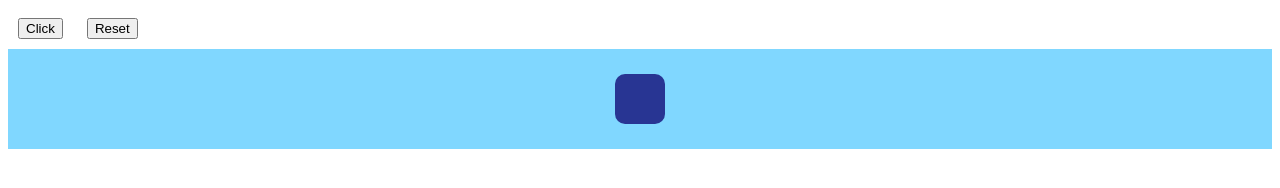
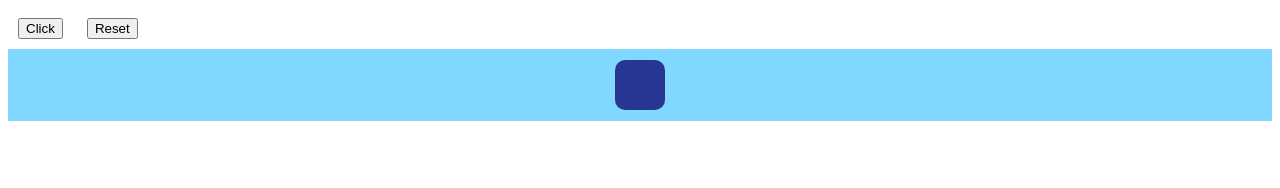
Before and after one commit to kolmstead/code100, a plain HTML site: page svg.html in a window 1280 px wide. Both pictures are taken after a click on the button "Click". Drawn offline with Linux system fonts and the light colour scheme.

Commit message:
get svg element id and position-right

```diff
--- a/svg.html
+++ b/svg.html
@@ -8,7 +8,7 @@
     }
 
     #svg {
-      padding: 20px;
+      padding: 10px;
       display: flex;
       flex-wrap: wrap;
       justify-content: center;
@@ -22,14 +22,15 @@
 <div id="svg"></div>
 <script>
 
-document.getElementById("makeSVG").addEventListener("click", makeSVG);
-document.getElementById("resetButton").addEventListener("click", clearSVG);
+document.getElementById("makeSVG").addEventListener("click", makeSVG); //button to make svg element
+document.getElementById("resetButton").addEventListener("click", clearSVG); //button to clear svg elements
+
 
 function makeSVG () {
 
   var svgElement = document.createElementNS("http://www.w3.org/2000/svg", "svg");
-  svgElement.setAttribute("height", "60px");
-  svgElement.setAttribute("width", "60px");
+  svgElement.setAttribute("height", "52px");
+  svgElement.setAttribute("width", "52px");
   svgElement.setAttribute("class", "someSVG");
   document.getElementById("svg").appendChild(svgElement);
 
@@ -38,12 +39,15 @@ function makeSVG () {
   rectElement.setAttribute("fill", "#283593");
   rectElement.setAttribute("width", "50px");
   rectElement.setAttribute("height", "50px");
-  rectElement.setAttribute("x", "5px");
-  rectElement.setAttribute("y", "5px");
+  rectElement.setAttribute("x", "1px");
+  rectElement.setAttribute("y", "1px");
   rectElement.setAttribute("rx", "10px");
   rectElement.setAttribute("ry", "10px");
 
   svgElement.appendChild(rectElement);
+
+  // add eventListener (see if there's a better way to do this than the loop)
+  listenSVG();
 }
 
 function clearSVG () {
@@ -52,11 +56,51 @@ function clearSVG () {
   clearSVG.innerHTML = "";
 }
 
+// function getPosition () {
+
+//   var bodyRect = document.body.getBoundingClientRect(),
+//     elemRect = element.getBoundingClientRect(),
+//     offset   = elemRect.top - bodyRect.top;
+
+// console.log('Element is ' + offset + ' vertical pixels from <body>');
+
+// }
+
+
+const aRect = document.getElementsByTagName("rect");
+
+function listenSVG () {
+
+  for (var i=0; i<aRect.length; i++) {
+    aRect[i].id = "Rect" + i; //*****************Try the foreach() method (somewhere below here I think) 6/12/2017 -Kent
+    aRect[i].addEventListener('click', getTarget);
+  }
+}
+
+function getTarget (e) {
+  console.log(e.target.id);
+  console.log(e.target.getBoundingClientRect().right);
+}
+
+
+// try the forEach instead of loop for listeners and ids above.
+
+// Array.from(classname).forEach(function(element) {
+//       element.addEventListener('click', myFunction);
+//     });
+
 
 </script>
 </body>
 </html>
 
-<!-- add a button that clears all the stuff in div#svg
+<!--   try forEach
+
       get an input that decides how many times to run makeSVG() and a function to repeat makeSVG by the input amount
+
+      make a tool tip that shows the position information on hover
+
+      left click changes color
+
+      make a way to delete a square
       -->
```
